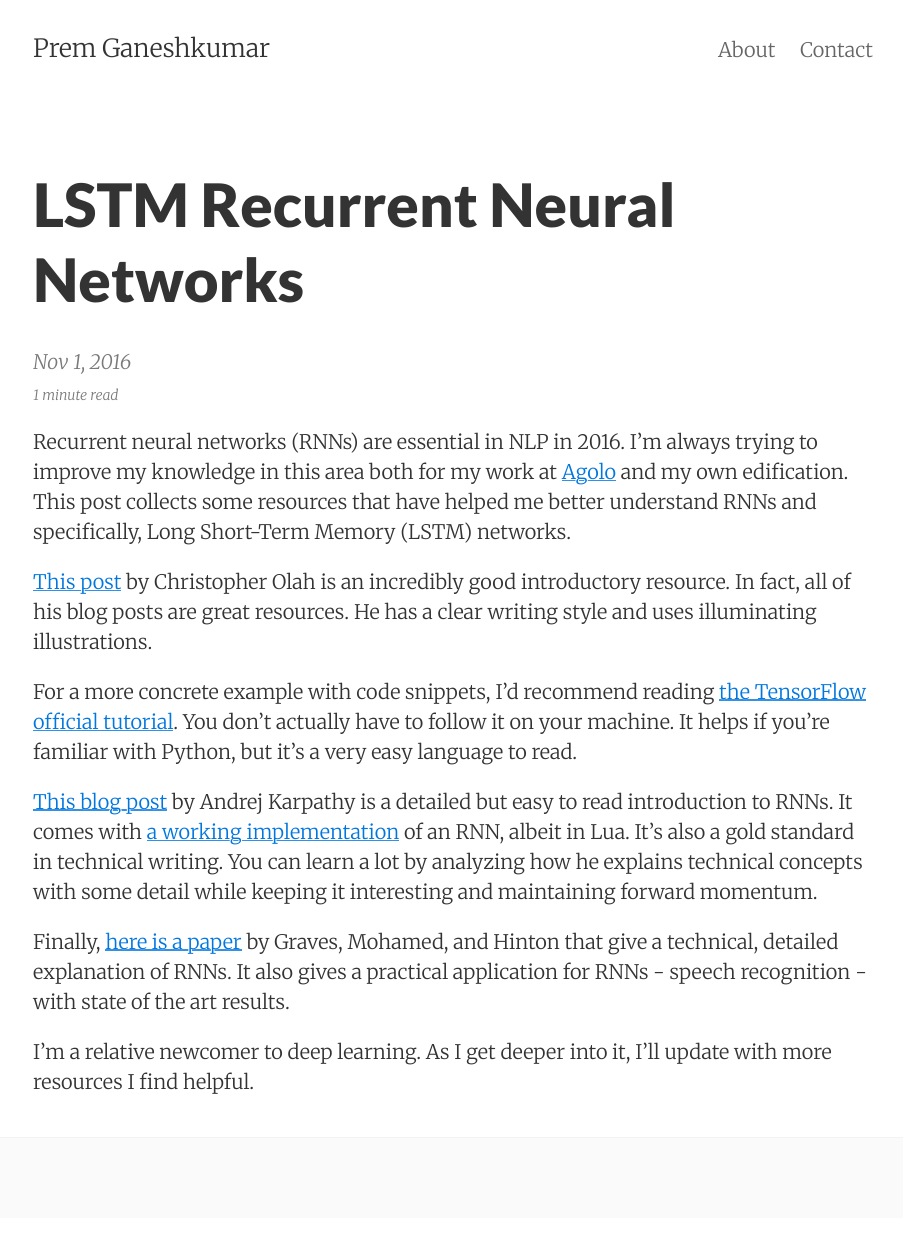
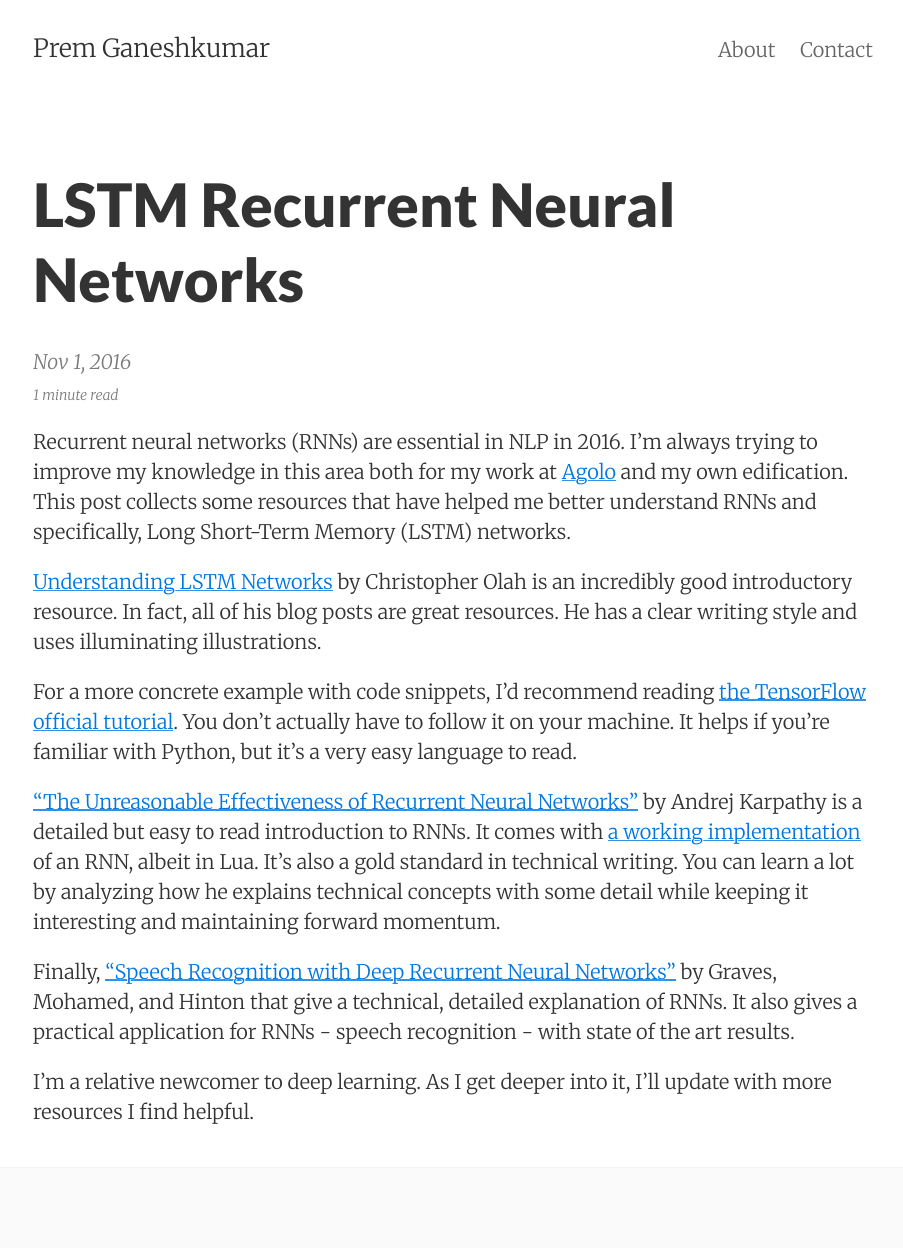
Before and after one commit to premgane/premgane.github.io, a Jekyll site: the page built from _posts/2016-09-01-lstm.md, in a window 1280 px wide. Shown: the whole page, without its empty margins (187-1090 px from the left). Built offline with Jekyll 4.4.1, drawn with Linux system fonts in a browser that asks for light colours; before the commit the page ends 1218 px from its top, so only the background shows below that.

Commit message:
Put resource titles in the text

```diff
--- a/_posts/2016-09-01-lstm.md
+++ b/_posts/2016-09-01-lstm.md
@@ -8,12 +8,12 @@ categories: machine-learning neural-networks rnn
 
 Recurrent neural networks (RNNs) are essential in NLP in 2016. I'm always trying to improve my knowledge in this area both for my work at [Agolo](http://agolo.com) and my own edification. This post collects some resources that have helped me better understand RNNs and specifically, Long Short-Term Memory (LSTM) networks.
 
-[This post](http://colah.github.io/posts/2015-08-Understanding-LSTMs/) by Christopher Olah is an incredibly good introductory resource. In fact, all of his blog posts are great resources. He has a clear writing style and uses illuminating illustrations.
+[Understanding LSTM Networks](http://colah.github.io/posts/2015-08-Understanding-LSTMs/) by Christopher Olah is an incredibly good introductory resource. In fact, all of his blog posts are great resources. He has a clear writing style and uses illuminating illustrations.
 
 For a more concrete example with code snippets, I'd recommend reading [the TensorFlow official tutorial](https://www.tensorflow.org/versions/master/tutorials/recurrent/index.html). You don't actually have to follow it on your machine. It helps if you're familiar with Python, but it's a very easy language to read.
 
-[This blog post](http://karpathy.github.io/2015/05/21/rnn-effectiveness/) by Andrej Karpathy is a detailed but easy to read introduction to RNNs. It comes with [a working implementation](https://github.com/karpathy/char-rnn) of an RNN, albeit in Lua. It's also a gold standard in technical writing. You can learn a lot by analyzing how he explains technical concepts with some detail while keeping it interesting and maintaining forward momentum.
+["The Unreasonable Effectiveness of Recurrent Neural Networks"](http://karpathy.github.io/2015/05/21/rnn-effectiveness/) by Andrej Karpathy is a detailed but easy to read introduction to RNNs. It comes with [a working implementation](https://github.com/karpathy/char-rnn) of an RNN, albeit in Lua. It's also a gold standard in technical writing. You can learn a lot by analyzing how he explains technical concepts with some detail while keeping it interesting and maintaining forward momentum.
 
-Finally, [here is a paper](https://arxiv.org/pdf/1303.5778.pdf) by Graves, Mohamed, and Hinton that give a technical, detailed explanation of RNNs. It also gives a practical application for RNNs - speech recognition - with state of the art results.
+Finally, ["Speech Recognition with Deep Recurrent Neural Networks"](https://arxiv.org/pdf/1303.5778.pdf) by Graves, Mohamed, and Hinton that give a technical, detailed explanation of RNNs. It also gives a practical application for RNNs - speech recognition - with state of the art results.
 
 I'm a relative newcomer to deep learning. As I get deeper into it, I'll update with more resources I find helpful.
```
Also changed, not shown: 1 other file.
